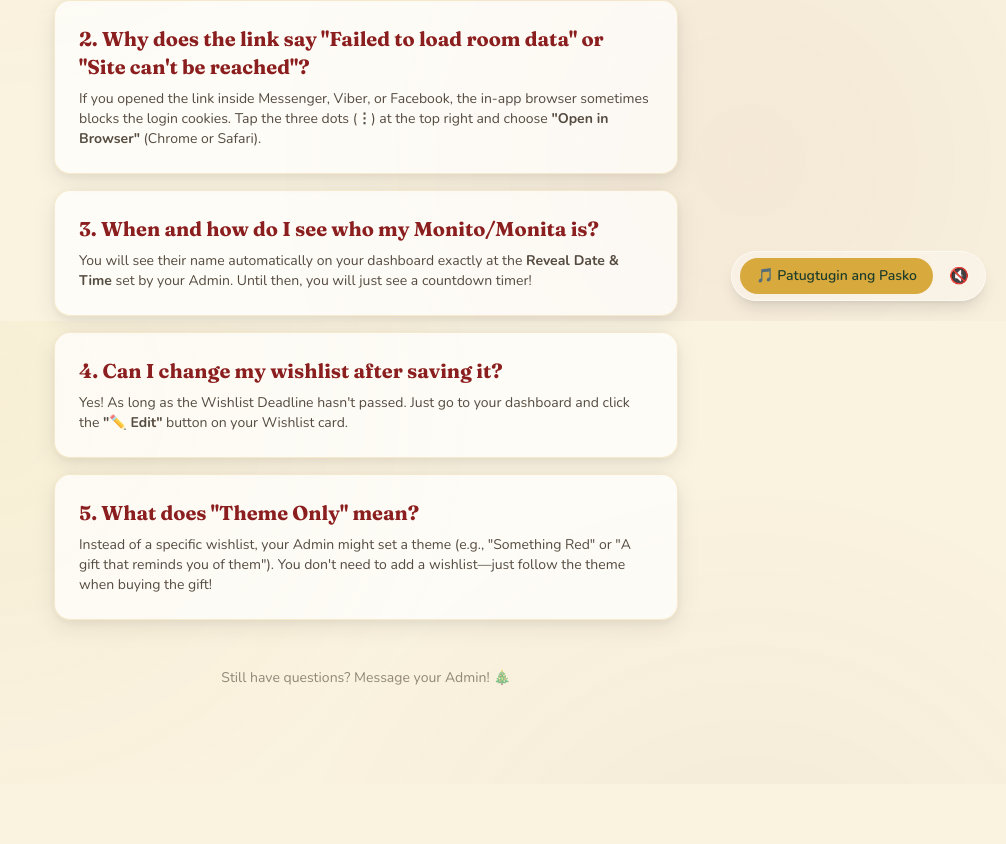
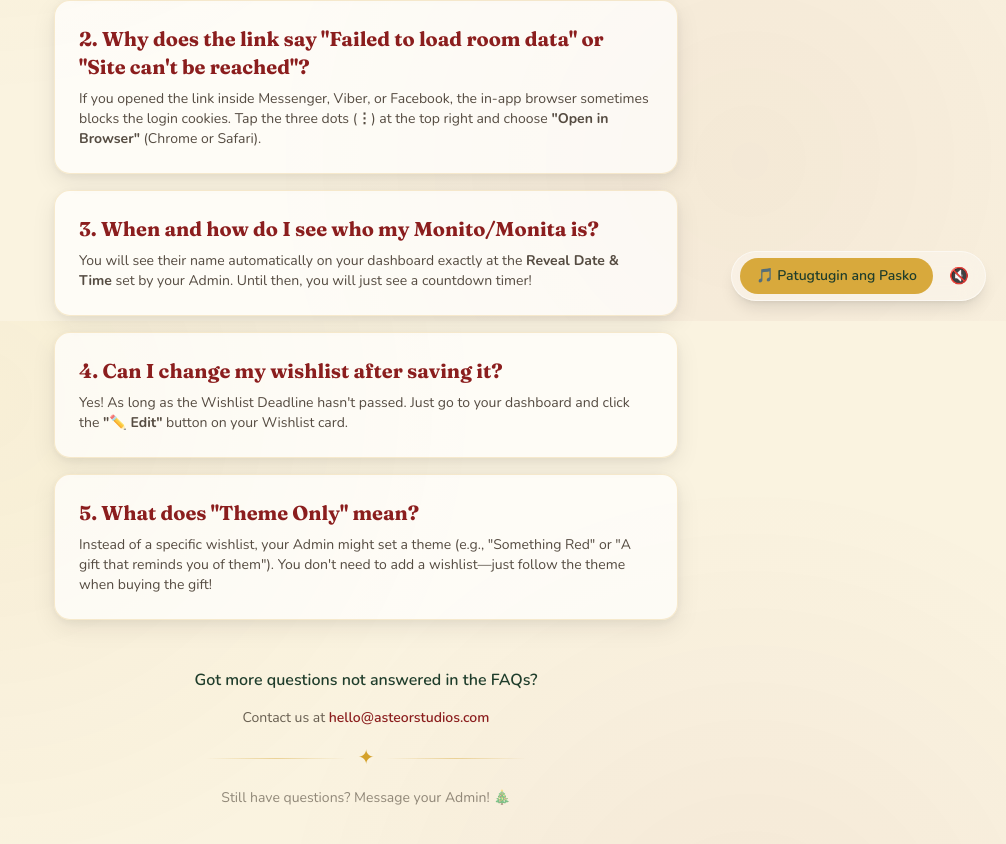
Before and after one commit to jeramelsierra/bunutan-pasko, a Next.js app: page /faq in a window 1280 px wide. Shown: the part 479-1323 px from the top of the page, without its empty margins (274-1280 px from the left). Before the commit the page ends 1263 px from the top, so only its background shows below. Built offline with nearby package versions, Linux system fonts and the light colour scheme.

Commit message:
Add contact email to FAQ

```diff
--- a/app/faq/page.tsx
+++ b/app/faq/page.tsx
@@ -56,7 +56,16 @@ export default function FAQPage() {
 
                 </div>
 
-        <div className="text-center mt-12">
+                <div className="text-center mt-12 space-y-4">
+                    <p className="text-base text-pasko-forest font-semibold">
+                        Got more questions not answered in the FAQs?
+                    </p>
+                    <p className="text-sm text-pasko-ink/70">
+                        Contact us at <a href="mailto:hello@asteorstudios.com" className="text-pasko-red font-semibold hover:underline">hello@asteorstudios.com</a>
+                    </p>
+                    <div className="divider-hand mx-auto max-w-xs my-6">
+                        <span className="text-xl text-pasko-gold">✦</span>
+                    </div>
                     <p className="text-sm text-pasko-ink/50">
                         Still have questions? Message your Admin! 🎄
                     </p>
```
Lines whose indentation alone changed are shown as unchanged.
